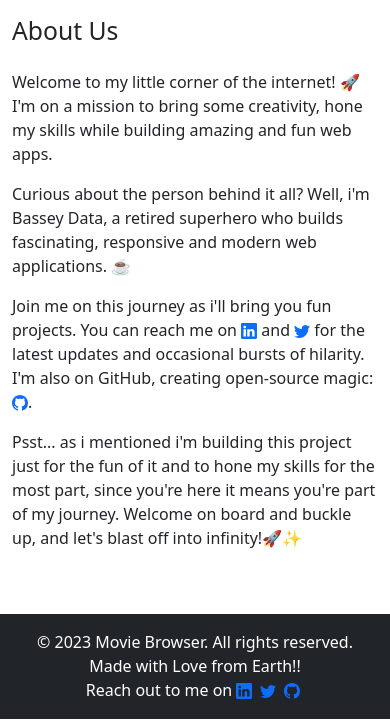
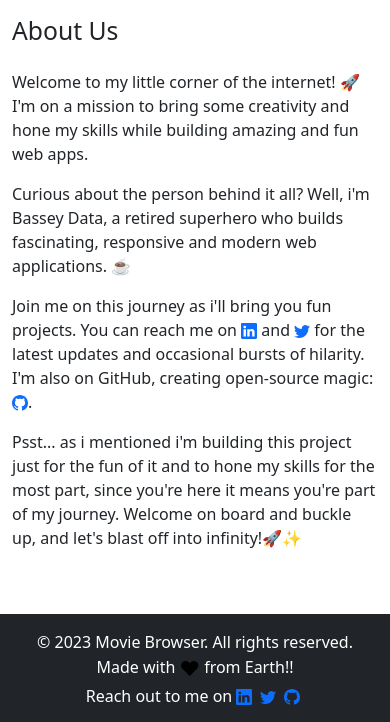
Before and after one commit to data-baze/moviesite, a React (Create React App) app: page /about in a window 390 px wide. Shown: the part 488-1210 px from the top of the page. Built offline with nearby package versions, Linux system fonts and the light colour scheme; the HTML template or start-up script is replaced by a standard one.

Commit message:
fixed the responsive Navbar on Mobile

```diff
--- a/src/App.css
+++ b/src/App.css
@@ -20,3 +20,9 @@
     opacity: 0.5;
     background-position: center center;
 }
+
+.love-icon {
+    color: black;
+    font-size: 20px;
+    vertical-align: middle;
+  }
--- a/src/components/AboutView.js
+++ b/src/components/AboutView.js
@@ -13,7 +13,7 @@ const AboutView = () => {
             <h2 className="mb-4">About Us</h2>
             <p>
               Welcome to my little corner of the internet! 🚀 I'm on a mission
-              to bring some creativity, hone my skills while building amazing
+              to bring some creativity and hone my skills while building amazing
               and fun web apps.
             </p>
             <p>
--- a/src/components/Footer.js
+++ b/src/components/Footer.js
@@ -7,7 +7,7 @@ const Footer = () => {
         <p className="text-center mb-0">
           &copy; 2023 Movie Browser. All rights reserved.
           <br />
-          Made with Love from Earth!!
+          Made with <span class="love-icon">&#10084;</span> from Earth!!
           <br /> Reach out to me on
           <a
             href="https://www.linkedin.com/in/data-bassey"
--- a/src/index.js
+++ b/src/index.js
@@ -5,6 +5,7 @@ import App from './App';
 import reportWebVitals from './reportWebVitals';
 import { BrowserRouter } from 'react-router-dom';
 import 'bootstrap/dist/css/bootstrap.min.css';
+import 'bootstrap/dist/js/bootstrap.bundle.min';
 const root = ReactDOM.createRoot(document.getElementById('root'));
 root.render(
   <React.StrictMode>
```
